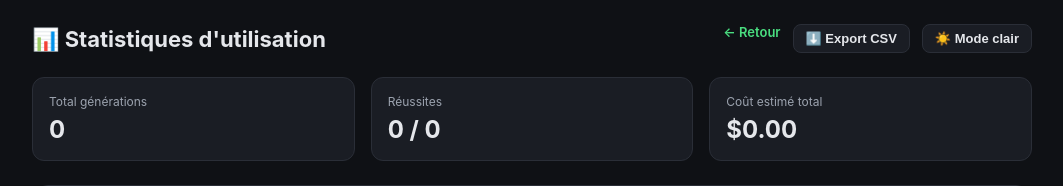
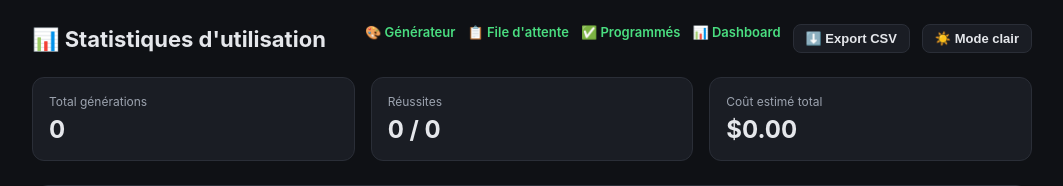
Before and after one commit to waelenajar8-png/jersey-app, a Flask app: page /stats in a window 1280 px wide. Shown: the top 186 px of the page, without its empty margins (108-1171 px from the left). Run offline with Flask 3, Linux system fonts and the light colour scheme.

Commit message:
Update stats.html

```diff
--- a/templates/stats.html
+++ b/templates/stats.html
@@ -48,7 +48,10 @@
     <div class="topbar">
         <h1>📊 Statistiques d'utilisation</h1>
         <div class="topbar-right">
-            <a class="back" href="/">← Retour</a>
+            <a class="back" href="/">🎨 Générateur</a>
+            <a class="back" href="/queue">📋 File d'attente</a>
+            <a class="back" href="/scheduled">✅ Programmés</a>
+            <a class="back" href="/dashboard">📊 Dashboard</a>
             <button class="export-btn" onclick="exportCSV()">⬇️ Export CSV</button>
             <button class="theme-btn" id="themeBtn">☀️ Mode clair</button>
         </div>
```
